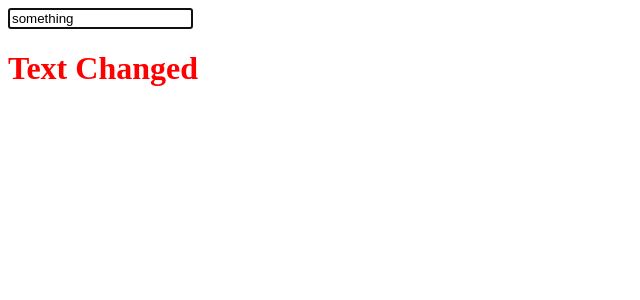
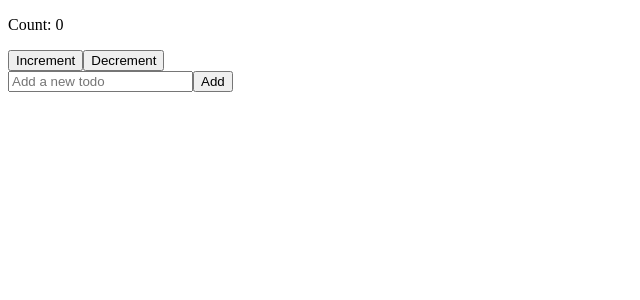
Before and after one commit to tuan782000/vue-course, a Vue app: page / in a window 1280 px wide. Shown: the top 300 px of the page, without its empty margins (0-640 px from the left). Built offline with nearby package versions, Linux system fonts and the light colour scheme.

Commit message:
Async Components and Composables

```diff
--- a/src/App.vue
+++ b/src/App.vue
@@ -99,8 +99,15 @@
 // import MultipleSources from './components/MultipleSources.vue'
 
 // Refs
-import BasicRef from './components/BasicRef.vue'
-import FunctionRef from './components/FunctionRef.vue'
+// import BasicRef from './components/BasicRef.vue'
+// import FunctionRef from './components/FunctionRef.vue'
+
+// Async
+// import ToggleFriends from './components/ToggleFriends.vue'
+
+// Composable
+import CounterComponent from './components/CounterComponent.vue'
+import Todolist from './components/Todolist.vue'
 </script>
 <template>
   <!-- vbind và dynamic binding -->
@@ -178,7 +185,13 @@ import FunctionRef from './components/FunctionRef.vue'
   <UsingGetterFunction />
   <MultipleSources /> -->
 
-  <BasicRef />
-  <FunctionRef />
+  <!-- <BasicRef />
+  <FunctionRef /> -->
+
+  <!-- Async Component -->
+  <!-- <ToggleFriends /> -->
+
+  <CounterComponent />
+  <Todolist />
 </template>
 <style scoped></style>
--- /dev/null
+++ b/src/components/CounterComponent.vue
@@ -0,0 +1,12 @@
+<script setup>
+import { useCounter } from '../shared/useCounter'
+const counter = useCounter()
+
+</script>
+<template>
+  <div>
+    <p>Count: {{ counter.count }}</p>
+    <button @click="counter.increment">Increment</button>
+    <button @click="counter.decrement">Decrement</button>
+  </div>
+</template>
--- /dev/null
+++ b/src/components/Todolist.vue
@@ -0,0 +1,19 @@
+<script setup>
+import { useTodoList } from '../shared/Todo'
+const todoList = useTodoList()
+console.log(todoList)
+</script>
+
+<template>
+  <div>
+    <input v-model="todoList.newTodoText.value" placeholder="Add a new todo" />
+    <button @click="todoList.addTodo">Add</button>
+  </div>
+
+  <ul>
+    <li v-for="todo in todoList.todos.value" :key="todo.id">
+      <span :class="{ completed: todo.completed }">{{ todo.text }}</span>
+      <button @click="() => todoList.removeTodo(todo.id)">Remove</button>
+    </li>
+  </ul>
+</template>
--- /dev/null
+++ b/src/components/ToggleFriends.vue
@@ -0,0 +1,15 @@
+<script setup>
+import { ref, defineAsyncComponent } from 'vue'
+const RenderFriends = defineAsyncComponent(() => import('./RenderFriends.vue'))
+
+let showFriends = ref(false)
+
+const toggleFriendList = () => (showFriends.value = !showFriends.value)
+</script>
+
+<template>
+  <button @click="toggleFriendList">Toggle Friend List</button>
+  <div v-if="showFriends">
+    <RenderFriends />
+  </div>
+</template>
--- /dev/null
+++ b/src/components/todoList.js
@@ -0,0 +1,3 @@
+import { useTodoList } from '../shared/Todo';
+
+export const todoList = useTodoList();
--- /dev/null
+++ b/src/shared/Todo.js
@@ -0,0 +1,29 @@
+import { ref } from 'vue'
+
+export function useTodoList() {
+  const todos = ref([])
+  const newTodoText = ref('')
+
+  function addTodo() {
+    // Nếu mà không có value thì ko vượt qua if này được
+    if (newTodoText.value.trim() !== '') {
+      todos.value.push({
+        id: Date.now(),
+        text: newTodoText.value.trim(),
+        completed: false
+      })
+      newTodoText.value = ''
+    }
+  }
+
+  function removeTodo(id) {
+    todos.value = todos.value.filter((todo) => todo.id !== id)
+  }
+
+  return {
+    todos,
+    newTodoText,
+    addTodo,
+    removeTodo
+  }
+}
--- /dev/null
+++ b/src/shared/useCounter.js
@@ -0,0 +1,10 @@
+import { ref } from 'vue'
+
+// Counter Composable
+export function useCounter(initialValue = 0) {
+    const count = ref(initialValue)
+    const increment = () => count.value++
+    const decrement = () => count.value--
+
+    return { count, increment, decrement }
+}
```
Also changed, not shown: src/components/RenderFriends.vue (added, +10 -0 lines), 1 other file (tests, documents, lock files or other folders).
